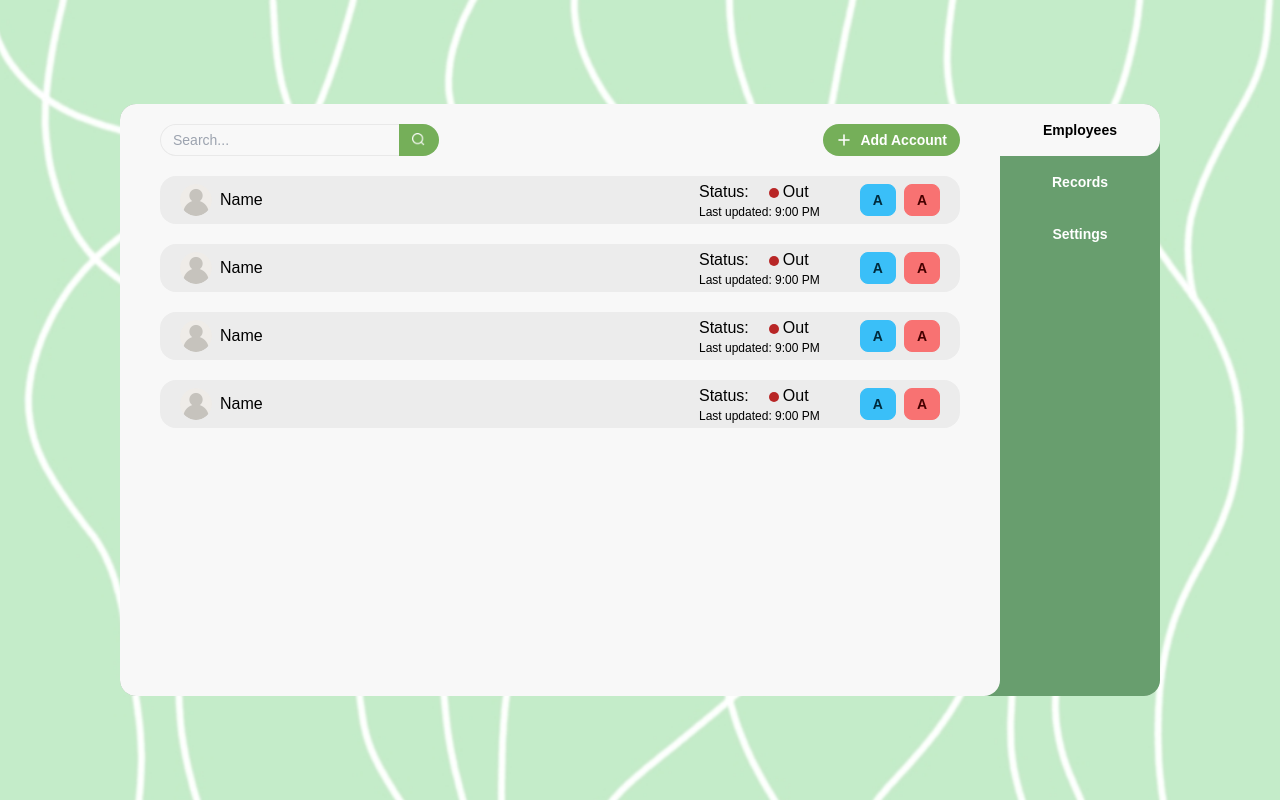
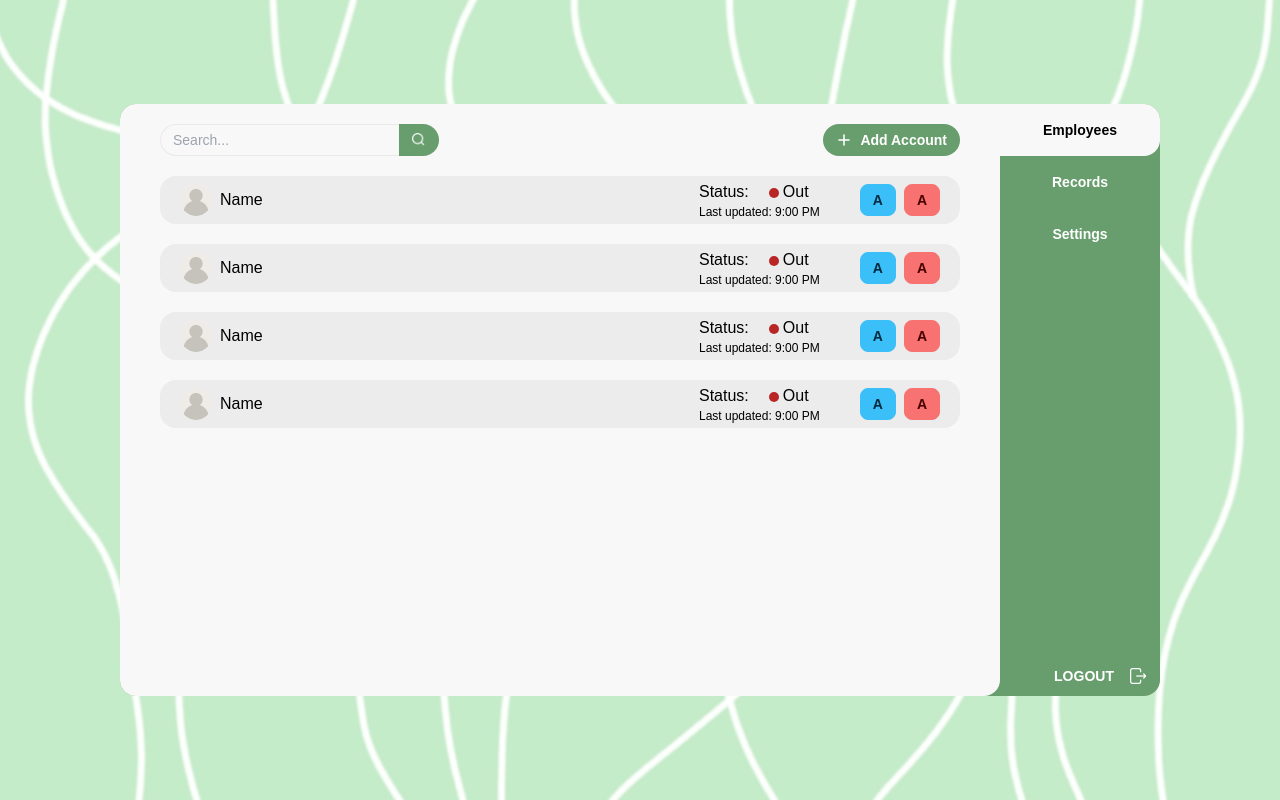
Before and after one commit to kiefferdy/ga-payroll-system, a Nuxt app: page /employee in a window 1280 px wide. Built offline with nearby package versions, Linux system fonts and the light colour scheme; no server answers.

Commit message:
Modify employee

```diff
--- a/pages/employee.vue
+++ b/pages/employee.vue
@@ -4,10 +4,10 @@
          <div class="card card-side  mx-10 mt-5 justify-between">
             <div class="join">
                <input type="text" placeholder="Search..." class="input input-sm bg-primary_white border-search_stroke_gray rounded rounded-l-full w-60"/>
-               <button class="btn btn-sm btn-ghost bg-button_green w-10 rounded rounded-r-full btn-round"><img src="~/assets/icons/search.png"></button>
+               <button class="btn btn-sm btn-ghost bg-dark_green w-10 rounded rounded-r-full btn-round"><img src="~/assets/icons/search.png"></button>
             </div>
             <div>
-               <NuxtLink><button class="btn btn-sm bg-button_green btn-ghost text-white rounded-full capitalize"><img src="~/assets/icons/add.png" class="w-4">Add Account</button></NuxtLink>
+               <NuxtLink to="/create-account"><button class="btn btn-sm bg-dark_green btn-ghost text-white rounded-full capitalize"><img src="~/assets/icons/add.png" class="w-4">Add Account</button></NuxtLink>
             </div>
          </div>
          <div>
@@ -17,10 +17,15 @@
             <ProfileCard/>
          </div>
       </div>
-      <ul class="menu w-[10rem] p-0 font-bold text-white">
-         <li class="active bg-primary_white rounded-r-[1rem] py-2 items-center text-black"><NuxtLink to="/employees">Employees</NuxtLink></li>
-         <li class="py-2 items-center"><NuxtLink>Records</NuxtLink></li>
-         <li class="py-2 items-center"><NuxtLink>Settings</NuxtLink></li>
+      <ul class="menu w-[10rem] p-0 font-bold text-white justify-between">
+         <div>
+            <li class="active bg-primary_white rounded-r-[1rem] py-2 items-center text-black"><NuxtLink to="/employees">Employees</NuxtLink></li>
+            <li class="py-2 items-center"><NuxtLink>Records</NuxtLink></li>
+            <li class="py-2 items-center"><NuxtLink>Settings</NuxtLink></li>
+         </div>
+         <div class="self-end mb-1">
+            <button class="font-bold btn btn-sm btn-ghost btn-circle w-28">Logout<img class="mx-2 w-4 h-4" src="~/assets/icons/exit_white.png"></button>
+         </div>
       </ul>
    </div>
 </template>
```
Also changed, not shown: assets/icons/exit.png, assets/icons/exit_white.png (added).
